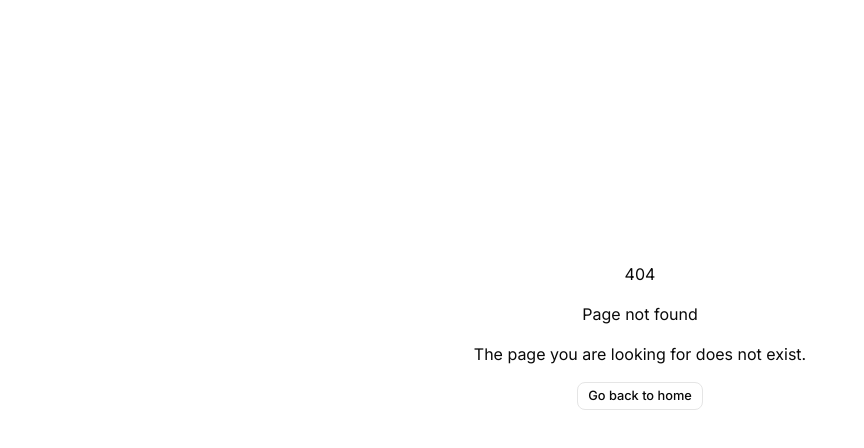
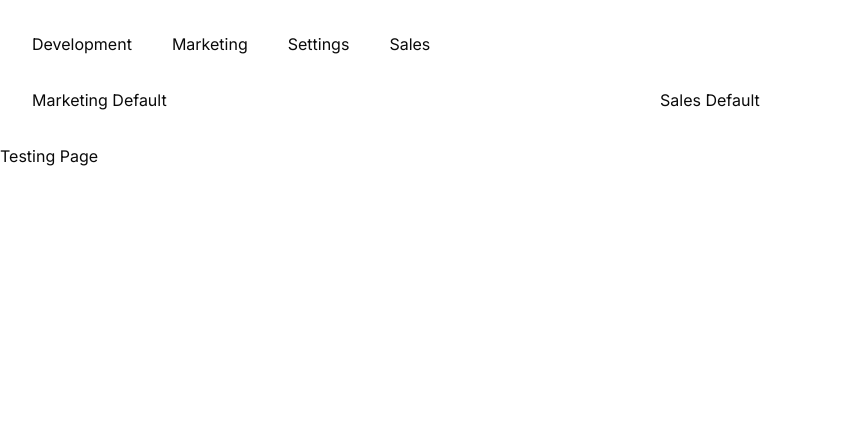
Before and after one commit to md-zeon/blog-app-client, a Next.js app: page /testing in a window 1280 px wide. Before the commit this address had no page. Shown: the top 448 px of the page, without its empty margins (0-864 px from the left). Built offline with nearby package versions, Linux system fonts and the light colour scheme.

Commit message:
feat: Practiced Palallel Routes

```diff
--- /dev/null
+++ b/src/app/(practice)/@marketingSlot/default.tsx
@@ -0,0 +1,7 @@
+import React from "react";
+
+const MarketingDefault = () => {
+  return <div>Marketing Default</div>;
+};
+
+export default MarketingDefault;
--- /dev/null
+++ b/src/app/(practice)/@marketingSlot/marketing/page.tsx
@@ -0,0 +1,7 @@
+import React from "react";
+
+const MarketingPage = () => {
+  return <div>Marketing Page</div>;
+};
+
+export default MarketingPage;
--- /dev/null
+++ b/src/app/(practice)/@marketingSlot/marketing/settings/page.tsx
@@ -0,0 +1,7 @@
+import React from "react";
+
+const SettingsPage = () => {
+  return <div>Settings Page</div>;
+};
+
+export default SettingsPage;
--- /dev/null
+++ b/src/app/(practice)/@salesSlot/default.tsx
@@ -0,0 +1,7 @@
+import React from "react";
+
+const SalesDefault = () => {
+  return <div>Sales Default</div>;
+};
+
+export default SalesDefault;
--- /dev/null
+++ b/src/app/(practice)/@salesSlot/sales/page.tsx
@@ -0,0 +1,7 @@
+import React from "react";
+
+const SalesPage = () => {
+  return <div>Sales Page</div>;
+};
+
+export default SalesPage;
--- /dev/null
+++ b/src/app/(practice)/default.tsx
@@ -0,0 +1,7 @@
+import React from "react";
+
+const RootDefault = () => {
+  return <div>Root Default</div>;
+};
+
+export default RootDefault;
--- /dev/null
+++ b/src/app/(practice)/development/page.tsx
@@ -0,0 +1,7 @@
+import React from "react";
+
+const DevelopmentPage = () => {
+  return <div>DevelopmentPage</div>;
+};
+
+export default DevelopmentPage;
--- /dev/null
+++ b/src/app/(practice)/layout.tsx
@@ -0,0 +1,38 @@
+import Link from "next/link";
+import React from "react";
+
+const PracticeLayout = ({
+  children,
+  marketingSlot,
+  salesSlot,
+}: {
+  children: React.ReactNode;
+  marketingSlot: React.ReactNode;
+  salesSlot: React.ReactNode;
+}) => {
+  return (
+    <div>
+      <nav className="flex gap-10 m-8">
+        <Link className="hover:underline" href="/development">
+          Development
+        </Link>
+        <Link className="hover:underline" href="/marketing">
+          Marketing
+        </Link>
+        <Link className="hover:underline" href="/marketing/settings">
+          Settings
+        </Link>
+        <Link className="hover:underline" href="/sales">
+          Sales
+        </Link>
+      </nav>
+      <div className="flex gap-10 m-8">
+        <div className="flex-1">{marketingSlot}</div>
+        <div className="flex-1">{salesSlot}</div>
+      </div>
+      <div>{children}</div>
+    </div>
+  );
+};
+
+export default PracticeLayout;
--- /dev/null
+++ b/src/app/(practice)/testing/page.tsx
@@ -0,0 +1,7 @@
+import React from "react";
+
+const TestingPage = () => {
+  return <div>Testing Page</div>;
+};
+
+export default TestingPage;
```
